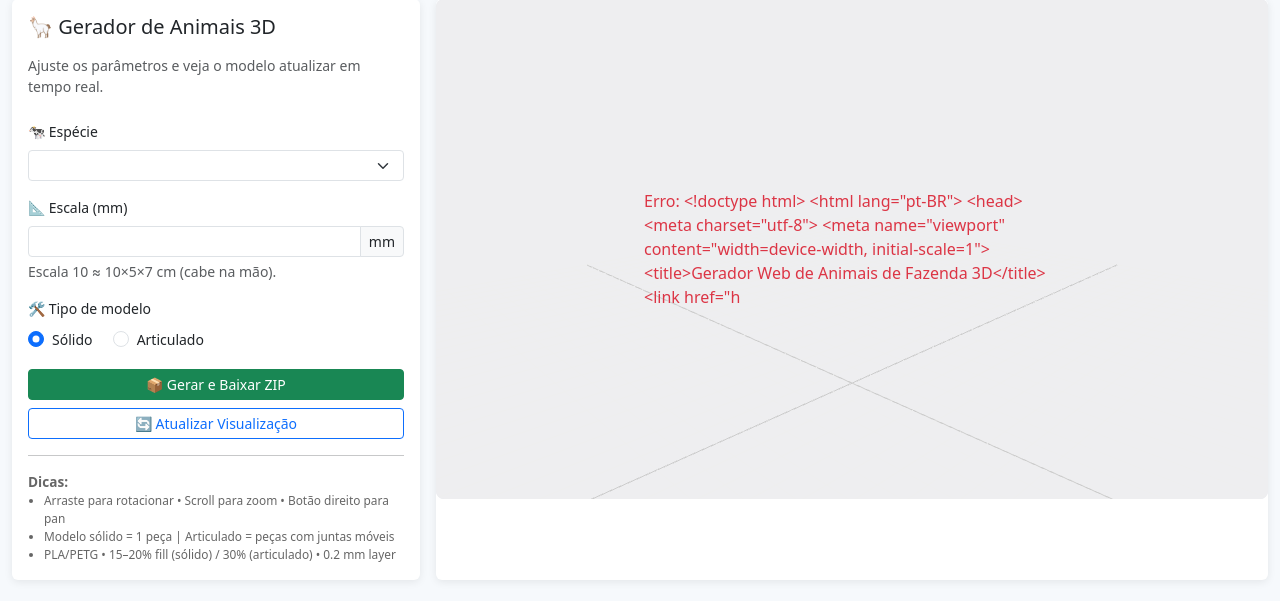
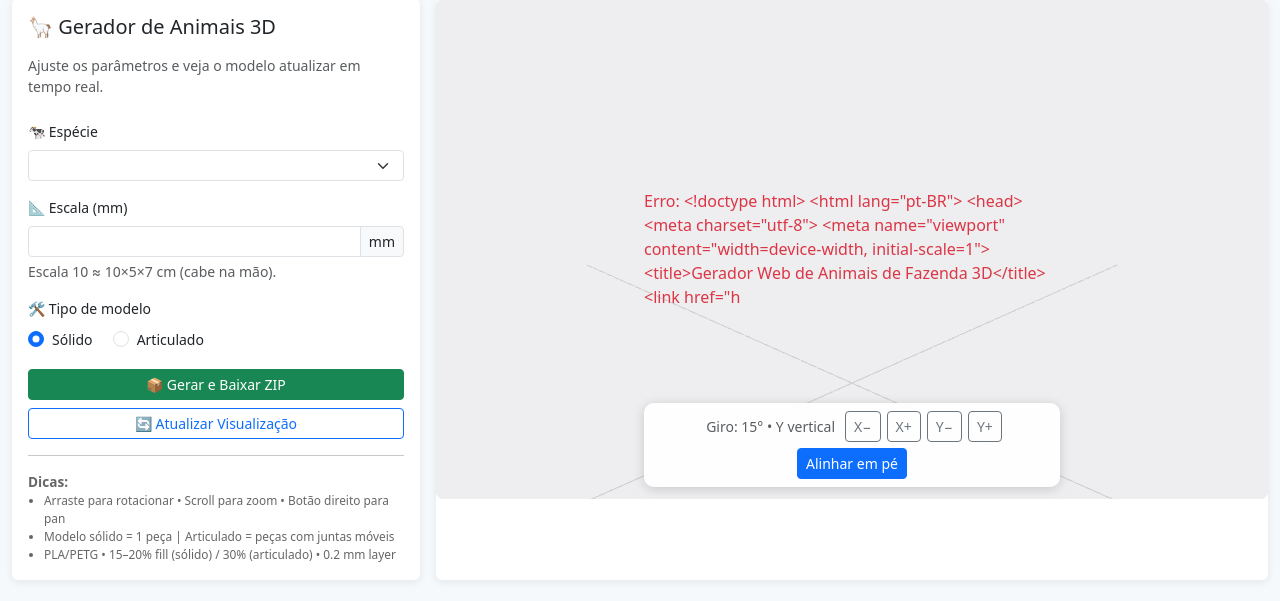
Before and after one commit to dataloggertiete-hub/farm-animal-3d-web, a Flask app: template farm_animal_web/templates/index.html in a window 1280 px wide. Shown: the part 17-618 px from the top of the page. Run offline with Flask 3, Linux system fonts and the light colour scheme; the template is opened without the code that fills it, so the values that code supplies are empty; some libraries are stand-ins or nearby versions.

Commit message:
Improve model rotation and upright alignment

```diff
--- a/farm_animal_web/templates/index.html
+++ b/farm_animal_web/templates/index.html
@@ -16,6 +16,13 @@
   }
   #viewer-canvas { display: block; width: 100%; height: 100%; }
   .viewer-loading { position: absolute; top:50%; left:50%; transform:translate(-50%,-50%); color:#666; }
+  .viewer-toolbar {
+    position:absolute; left:50%; bottom:12px; transform:translateX(-50%); z-index:5;
+    display:flex; align-items:center; justify-content:center; flex-wrap:wrap; gap:6px;
+    max-width:calc(100% - 20px); padding:8px; border-radius:10px;
+    background:rgba(255,255,255,.94); box-shadow:0 2px 12px rgba(0,0,0,.16);
+  }
+  .viewer-toolbar .btn { white-space:nowrap; }
   .info-panel { font-size: 0.85rem; color: #666; }
   .species-icon { font-size: 1.2rem; margin-right: 0.5rem; }
   @media (max-width: 991px) {
@@ -114,6 +121,14 @@
         <div class="card-body p-0">
           <div id="viewer-container">
             <canvas id="viewer-canvas"></canvas>
+            <div class="viewer-toolbar" id="viewer-toolbar" role="group" aria-label="Orientação do modelo 3D">
+              <span class="small text-muted px-1">Giro: 15° • Y vertical</span>
+              <button type="button" class="btn btn-outline-secondary btn-sm" data-rotate-axis="x" data-rotate-step="-1" aria-label="Girar -15 graus no eixo X" title="Girar -15° no eixo X">X−</button>
+              <button type="button" class="btn btn-outline-secondary btn-sm" data-rotate-axis="x" data-rotate-step="1" aria-label="Girar +15 graus no eixo X" title="Girar +15° no eixo X">X+</button>
+              <button type="button" class="btn btn-outline-secondary btn-sm" data-rotate-axis="y" data-rotate-step="-1" aria-label="Girar -15 graus no eixo Y" title="Girar -15° no eixo Y">Y−</button>
+              <button type="button" class="btn btn-outline-secondary btn-sm" data-rotate-axis="y" data-rotate-step="1" aria-label="Girar +15 graus no eixo Y" title="Girar +15° no eixo Y">Y+</button>
+              <button type="button" id="btn-align-upright" class="btn btn-primary btn-sm" title="Restaurar o eixo Y original do STL (para cima) e apoiar a base no chão">Alinhar em pé</button>
+            </div>
             <div class="viewer-loading" id="loading-msg">
               <div class="spinner-border spinner-border-sm me-2" role="status"></div>
               Gerando modelo...
@@ -142,6 +157,7 @@ import { STLLoader } from 'three/addons/loaders/STLLoader.js';
 
 // ========== Estado ==========
 let scene, camera, renderer, controls, currentModel;
+const uprightModelRotation = new THREE.Euler(0, 0, 0, 'XYZ');
 const container = document.getElementById('viewer-container');
 const canvas = document.getElementById('viewer-canvas');
 const loadingMsg = document.getElementById('loading-msg');
@@ -265,14 +281,9 @@ async function loadSTL(url) {
     currentModel.receiveShadow = true;
     scene.add(currentModel);
 
-    // Ajustar câmera ao modelo
-    const size = new THREE.Vector3();
-    box.getSize(size);
-    const maxDim = Math.max(size.x, size.y, size.z);
-    const dist = maxDim * 2.5;
-    controls.target.set(0, size.y / 2, 0);
-    camera.position.set(dist, dist * 0.7, dist);
-    controls.update();
+    uprightModelRotation.set(0, 0, 0, 'XYZ');
+    placeModelOnGround();
+    frameModel(currentModel);
 
     showLoading(false);
   } catch (err) {
@@ -285,6 +296,55 @@ async function loadSTL(url) {
 function showLoading(show) { loadingMsg.classList.toggle('d-none', !show); }
 function showError(msg) { errorMsg.textContent = msg; errorMsg.classList.remove('d-none'); }
 function hideError() { errorMsg.classList.add('d-none'); }
+
+function getCurrentModelBounds() {
+  currentModel.updateMatrixWorld(true);
+  return new THREE.Box3().setFromObject(currentModel);
+}
+
+function placeModelOnGround() {
+  if (!currentModel) return;
+  currentModel.position.set(0, 0, 0);
+  let bounds = getCurrentModelBounds();
+  const center = bounds.getCenter(new THREE.Vector3());
+  currentModel.position.set(-center.x, -bounds.min.y, -center.z);
+  currentModel.updateMatrixWorld(true);
+}
+
+function frameModel(model) {
+  const bounds = new THREE.Box3().setFromObject(model);
+  const center = bounds.getCenter(new THREE.Vector3());
+  const size = bounds.getSize(new THREE.Vector3());
+  const dist = Math.max(size.x, size.y, size.z) * 2.5;
+  controls.target.copy(center);
+  camera.position.set(center.x + dist, center.y + dist * 0.7, center.z + dist);
+  controls.update();
+}
+
+function keepCameraFocusedOnModel() {
+  if (!currentModel) return;
+  const oldTarget = controls.target.clone();
+  const bounds = getCurrentModelBounds();
+  const center = bounds.getCenter(new THREE.Vector3());
+  const shift = center.sub(oldTarget);
+  camera.position.add(shift);
+  controls.target.add(shift);
+  controls.update();
+}
+
+function rotateCurrentModel(axis, direction) {
+  if (!currentModel) return;
+  currentModel.rotation[axis] += direction * Math.PI / 12;
+  placeModelOnGround();
+  keepCameraFocusedOnModel();
+}
+
+function alignCurrentModelUpright() {
+  if (!currentModel) return;
+  currentModel.rotation.copy(uprightModelRotation);
+  placeModelOnGround();
+  keepCameraFocusedOnModel();
+}
 
 // ========== Gerar modelo via API ==========
 async function generateModel(download = false) {
@@ -360,6 +420,11 @@ async function generateModel(download = false) {
 // ========== Eventos ==========
 document.getElementById('btn-regenerate').addEventListener('click', () => generateModel(false));
 document.getElementById('btn-download').addEventListener('click', () => generateModel(true));
+document.getElementById('viewer-toolbar').addEventListener('click', event => {
+  const button = event.target.closest('[data-rotate-axis]');
+  if (button) rotateCurrentModel(button.dataset.rotateAxis, Number(button.dataset.rotateStep));
+});
+document.getElementById('btn-align-upright').addEventListener('click', alignCurrentModelUpright);
 
 // Auto-regenerar ao mudar parâmetros (com debounce)
 let debounceTimer;
```
Also changed, not shown: docs/index.html (+21 -16 lines).
